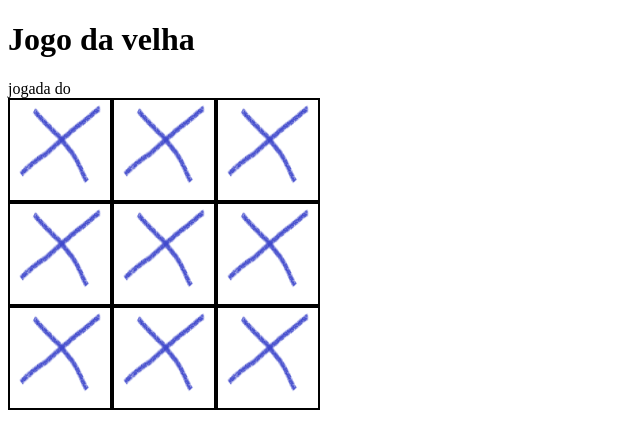
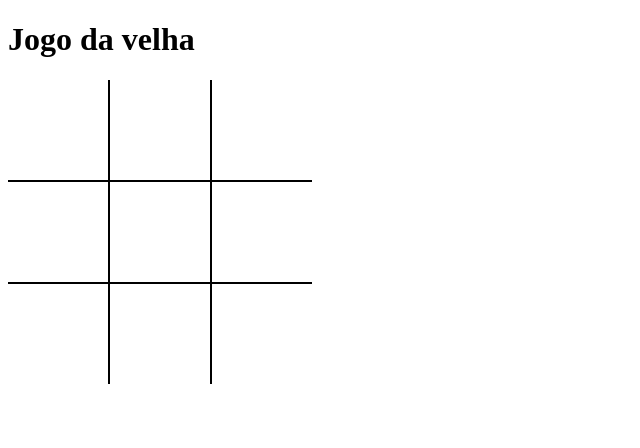
Before and after one commit to dougfunny1983/jogo-da-velha-html, a plain HTML site: page index.html in a window 1280 px wide. Shown: the whole page, without its empty margins (0-640 px from the left). Drawn offline with Linux system fonts and the light colour scheme.

Commit message:
tentando fazer as funçoes do jogo

```diff
--- a/index.html
+++ b/index.html
@@ -7,24 +7,28 @@
   <meta http-equiv="X-UA-Compatible" content="ie=edge">
   <title>Jogo da Velha</title>
   <link rel="stylesheet" href="style.css">
-  <script DEFER="DEFER" src="script.js"></script>
+  <script DEFER="DEFER" src="script.js">
+  </script>
 </head>
 
 <body>
 
   <h1>Jogo da velha</h1>
-  <span>jogada do</span>
-  <section class="tabuleiro">
-    <div class="celula" onclick="jogar()"><img src="/imagem/xis.PNG" alt="x"></div>
-    <div class="celula" onclick="jogar()"><img src="/imagem/xis.PNG" alt="x"></div>
-    <div class="celula" onclick="jogar()"><img src="/imagem/xis.PNG" alt="x"></div>
-    <div class="celula" onclick="jogar()"><img src="/imagem/xis.PNG" alt="x"></div>
-    <div class="celula" onclick="jogar()"><img src="/imagem/xis.PNG" alt="x"></div>
-    <div class="celula" onclick="jogar()"><img src="/imagem/xis.PNG" alt="x"></div>
-    <div class="celula" onclick="jogar()"><img src="/imagem/xis.PNG" alt="x"></div>
-    <div class="celula" onclick="jogar()"><img src="/imagem/xis.PNG" alt="x"></div>
-    <div class="celula" onclick="jogar()"><img src="/imagem/xis.PNG" alt="x"></div>
-  </section>
+  <span class="jogador"></span>
+  <header class="container">
+
+    <section class="tabuleiro">
+      <div id="cel-1" class="celula" onclick="jogar(1)"></div>
+      <div id="cel-2" class="celula" onclick="jogar(2)"></div>
+      <div id="cel-3" class="celula" onclick="jogar(3)"></div>
+      <div id="cel-4" class="celula" onclick="jogar(4)"></div>
+      <div id="cel-5" class="celula" onclick="jogar(5)"></div>
+      <div id="cel-6" class="celula" onclick="jogar(6)"></div>
+      <div id="cel-7" class="celula" onclick="jogar(7)"></div>
+      <div id="cel-8" class="celula" onclick="jogar(8)"></div>
+      <div id="cel-9" class="celula" onclick="jogar(9)"></div>
+    </section>
+  </header>
 </body>
 
 </html>
--- a/script.js
+++ b/script.js
@@ -0,0 +1,29 @@
+const x = "<img src='/imagem/xis.PNG' alt='X' />";
+const bola = "<img src='/imagem/bola.PNG' alt='O' />";
+const jogador = document.querySelector('.jogador');
+let contador = 0;
+const jogadasFeitas = ['', '', '', '', '', '', '', '', ''];
+const quemJoga = (number) => {
+  if (contador % 2 == 0) {
+    jogadasFeitas[number] = x;
+  } else {
+    jogadasFeitas[number] = bola;
+  }
+};
+
+function jogar(number) {
+  contador += 1;
+  const cases = {
+    1: quemJoga(number),
+    2: quemJoga(number),
+    3: quemJoga(number),
+    4: quemJoga(number),
+    5: quemJoga(number),
+    6: quemJoga(number),
+    7: quemJoga(number),
+    8: quemJoga(number),
+    9: quemJoga(number),
+  };
+
+  return cases[number];
+}
--- a/style.css
+++ b/style.css
@@ -1,18 +1,58 @@
-body{
-
-}
 .tabuleiro {
   display: flex;
   width: 312px;
   flex-wrap: wrap;
 }
+
 .celula {
   text-align: center;
-  border: solid 2px black;
   width: 100px;
   height: 100px;
+  cursor: pointer;
 }
+
 img {
   width: 90px;
   height: 90px;
 }
+
+#cel-1 {
+  border-right: solid black 1px;
+  border-bottom: solid black 1px;
+}
+
+#cel-2 {
+  border-left: solid black 1px;
+  border-right: solid black 1px;
+  border-bottom: solid black 1px;
+}
+#cel-3 {
+  border-left: solid black 1px;
+  border-bottom: solid black 1px;
+}
+#cel-4 {
+  border-right: solid black 1px;
+  border-top: solid black 1px;
+  border-bottom: solid black 1px;
+}
+#cel-5 {
+  border: solid black 1px;
+}
+#cel-6 {
+  border-left: solid black 1px;
+  border-top: solid black 1px;
+  border-bottom: solid black 1px;
+}
+#cel-7 {
+  border-right: solid black 1px;
+  border-top: solid black 1px;
+}
+#cel-8 {
+  border-left: solid black 1px;
+  border-right: solid black 1px;
+  border-top: solid black 1px;
+}
+#cel-9 {
+  border-left: solid black 1px;
+  border-top: solid black 1px;
+}
```
